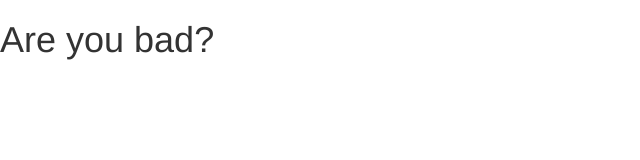
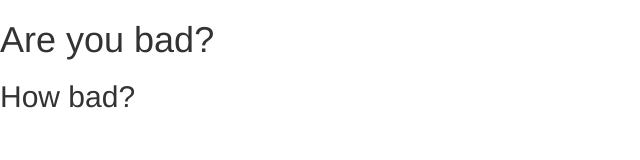
Before and after one commit to zuzf/learn, a plain HTML site: page index.html in a window 1280 px wide. Shown: the whole page, without its empty margins (0-640 px from the left). Drawn offline with nearby package versions, Linux system fonts and the light colour scheme; files that its build step writes are made by us from their sources; files whose address does not match are found by name.

Commit message:
added h2

```diff
--- a/index.html
+++ b/index.html
@@ -18,6 +18,7 @@
   </head>
   <body>
     <h1>Are you bad?</h1>
+	<h2>How bad?<h2>
 
     <!-- jQuery (necessary for Bootstrap's JavaScript plugins) -->
     <script src="https://ajax.googleapis.com/ajax/libs/jquery/1.11.1/jquery.min.js"></script>
```
